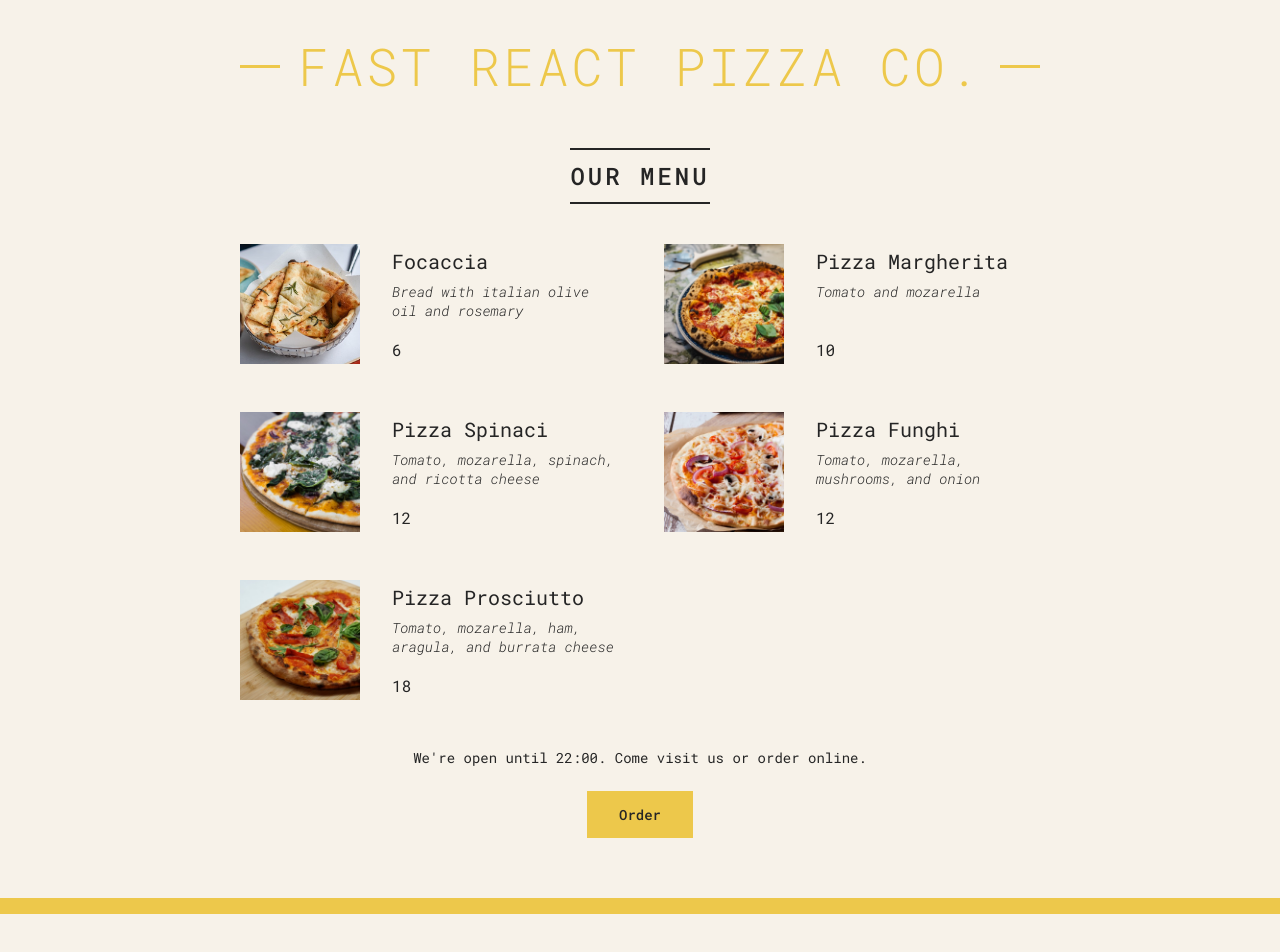
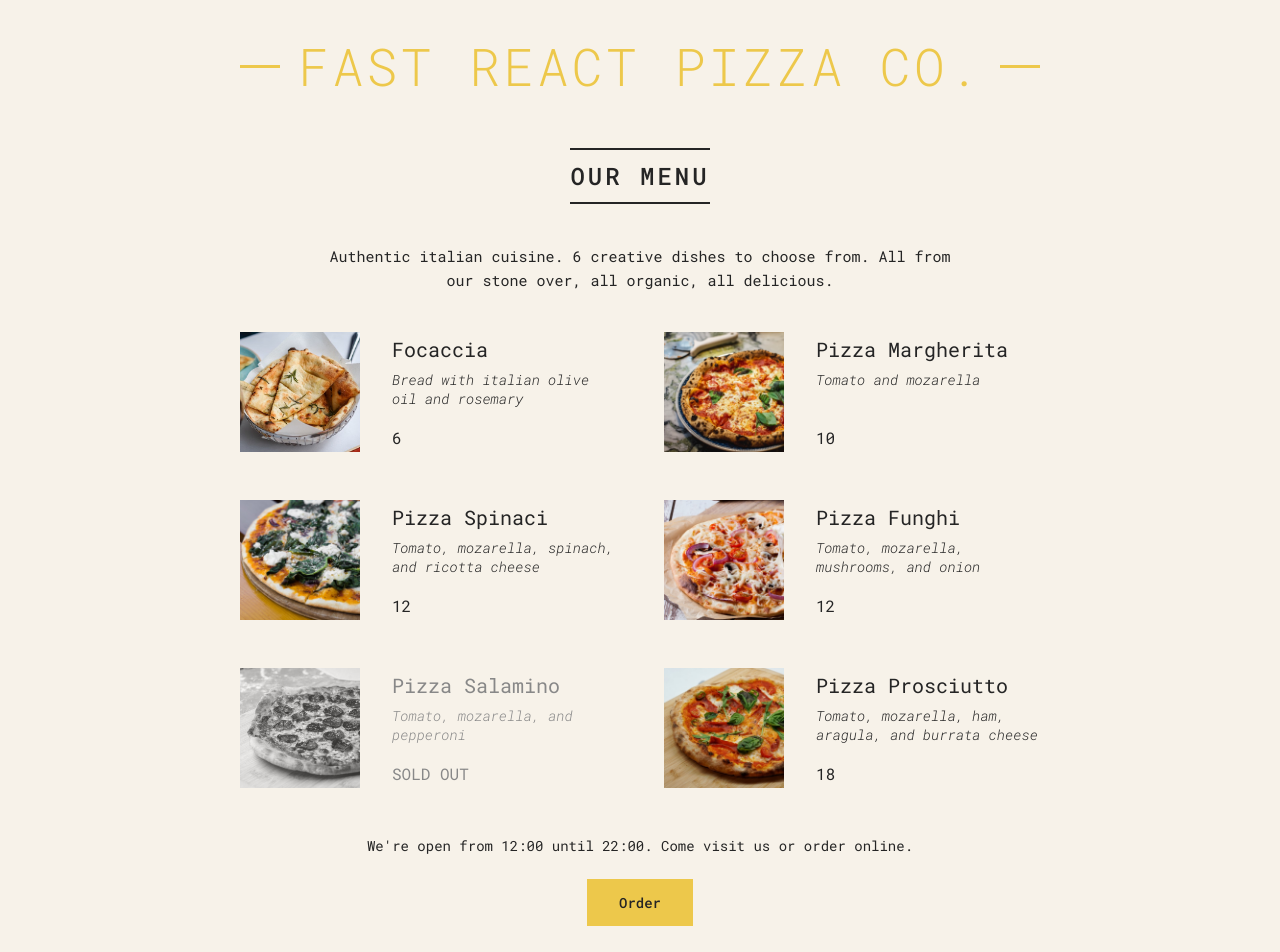
Before and after one commit to nemmip/ReactCourse, a React (Create React App) app in the folder pizza-menu/: page / in a window 1280 px wide. Shown: the top 952 px of the page. Before the commit the page ends 914 px from the top, so only its background shows below. Built offline with nearby package versions, Linux system fonts and the light colour scheme.

Commit message:
feat: last finshes for pizza menu project

```diff
--- a/pizza-menu/public/index.html
+++ b/pizza-menu/public/index.html
@@ -24,7 +24,7 @@
       work correctly both with client-side routing and a non-root public URL.
       Learn how to configure a non-root public URL by running `npm run build`.
     -->
-    <title>React App</title>
+    <title>Fast React Pizza Co.</title>
   </head>
   <body>
     <noscript>You need to enable JavaScript to run this app.</noscript>
--- a/pizza-menu/src/components/Footer.tsx
+++ b/pizza-menu/src/components/Footer.tsx
@@ -1,8 +1,10 @@
 import React, { Fragment } from "react";
+import Order from "./Order";
+import OrderProps from "../types/OrderProps";
 
 const Footer: React.FC = () => {
   const hour = new Date().getHours();
-  const openingHours = {
+  const openingHours: OrderProps = {
     open: 12,
     close: 22,
   };
@@ -13,13 +15,7 @@ const Footer: React.FC = () => {
     <Fragment>
       <footer className="footer">
         {isRestaurantOpen ? (
-          <div className="order">
-            <p>
-              We're open until {openingHours.close}:00. Come visit us or order
-              online.
-            </p>
-            <button className="btn">Order</button>
-          </div>
+          <Order {...openingHours} />
         ) : (
           <p>
             We're happy to welcome you between {openingHours.open}:00 and{" "}
--- a/pizza-menu/src/components/Menu.tsx
+++ b/pizza-menu/src/components/Menu.tsx
@@ -9,12 +9,19 @@ const Menu: React.FC = () => {
   return (
     <main className="menu">
       <h2>Our menu</h2>
+
       {isPizzaEmpty ? (
-        <ul className="pizzas">
-          {pizzaList.map((pizza) => (
-            <Pizza key={pizza.name} {...pizza} />
-          ))}
-        </ul>
+        <>
+          <p>
+            Authentic italian cuisine. 6 creative dishes to choose from. All
+            from our stone over, all organic, all delicious.
+          </p>
+          <ul className="pizzas">
+            {pizzaList.map((pizza) => (
+              <Pizza key={pizza.name} {...pizza} />
+            ))}
+          </ul>
+        </>
       ) : (
         <p>We're still working on our menu. Please come back later :)</p>
       )}
--- /dev/null
+++ b/pizza-menu/src/components/Order.tsx
@@ -0,0 +1,16 @@
+import React from "react";
+import OrderProps from "../types/OrderProps";
+
+const Order: React.FC<OrderProps> = ({ open, close }) => {
+  return (
+    <div className="order">
+      <p>
+        We're open from {open}:00 until {close}:00. Come visit us or order
+        online.
+      </p>
+      <button className="btn">Order</button>
+    </div>
+  );
+};
+
+export default Order;
--- a/pizza-menu/src/components/Pizza.tsx
+++ b/pizza-menu/src/components/Pizza.tsx
@@ -2,17 +2,13 @@ import React from "react";
 import PizzaProps from "../types/Pizza/Pizza";
 
 const Pizza: React.FC<PizzaProps> = (props) => {
-  if (props.soldOut) {
-    return null;
-  }
-
   return (
-    <li className="pizza">
+    <li className={`pizza ${props.soldOut ? "sold-out" : ""}`}>
       <img src={props.photoName} alt={props.name} />
       <div>
         <h3>{props.name}</h3>
         <p>{props.ingredients}</p>
-        <span>{props.price}</span>
+        <span>{props.soldOut ? "SOLD OUT" : props.price}</span>
       </div>
     </li>
   );
--- /dev/null
+++ b/pizza-menu/src/types/OrderProps.ts
@@ -0,0 +1,4 @@
+export default interface OrderProps {
+  open: number;
+  close: number;
+}
```
